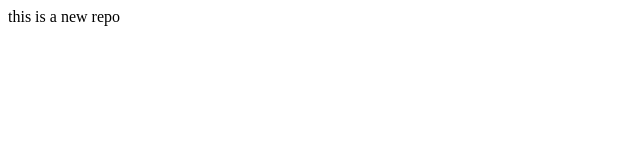
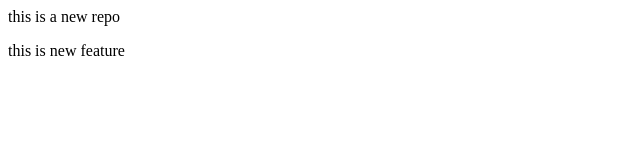
Before and after one commit to shubham12-bit896/local.repo, a plain HTML site: page index.html in a window 1280 px wide. Shown: the whole page, without its empty margins (0-640 px from the left). Drawn offline with Linux system fonts and the light colour scheme.

Commit message:
new change

```diff
--- a/index.html
+++ b/index.html
@@ -1 +1,2 @@
 <p>this is a new repo</p>
+<P>this is new feature</P>
--- a/style.css
+++ b/style.css
@@ -0,0 +1,3 @@
+p {
+    color: red;
+}
```
Also changed, not shown: 1 other file.
